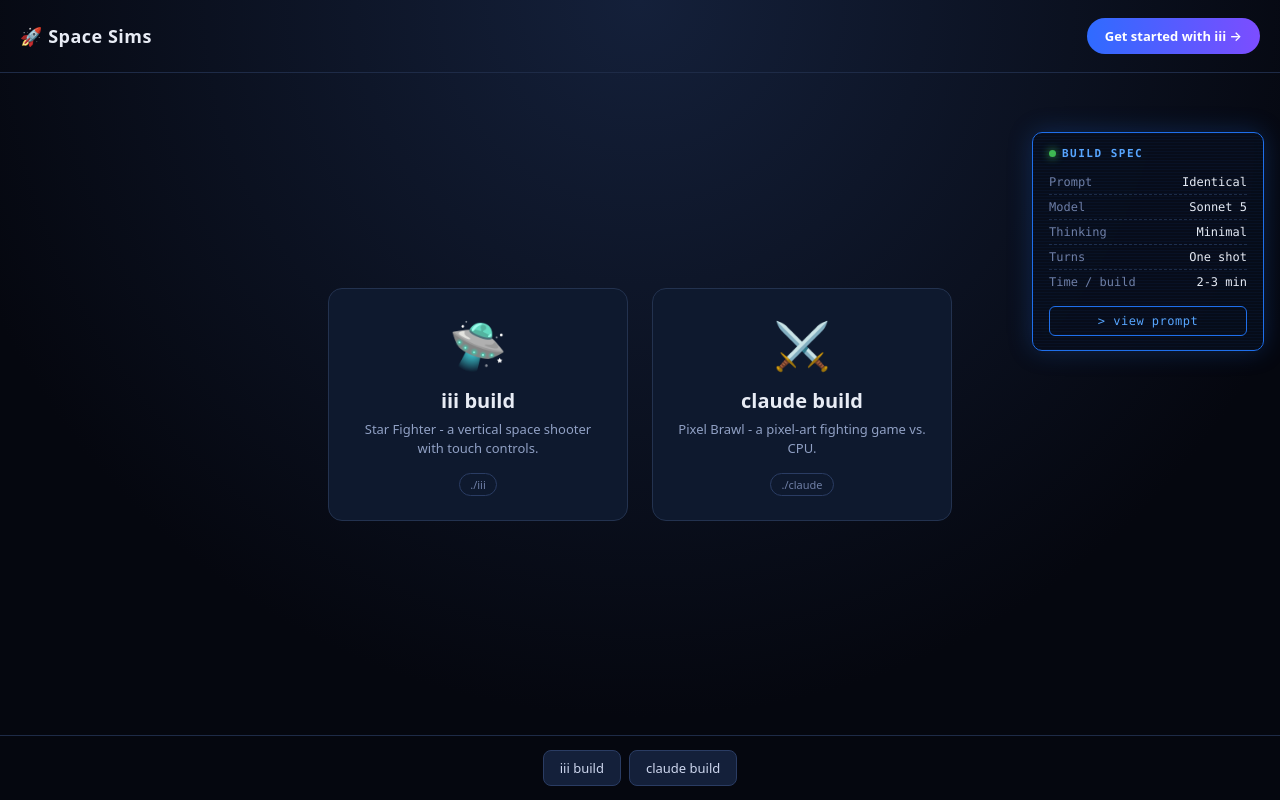
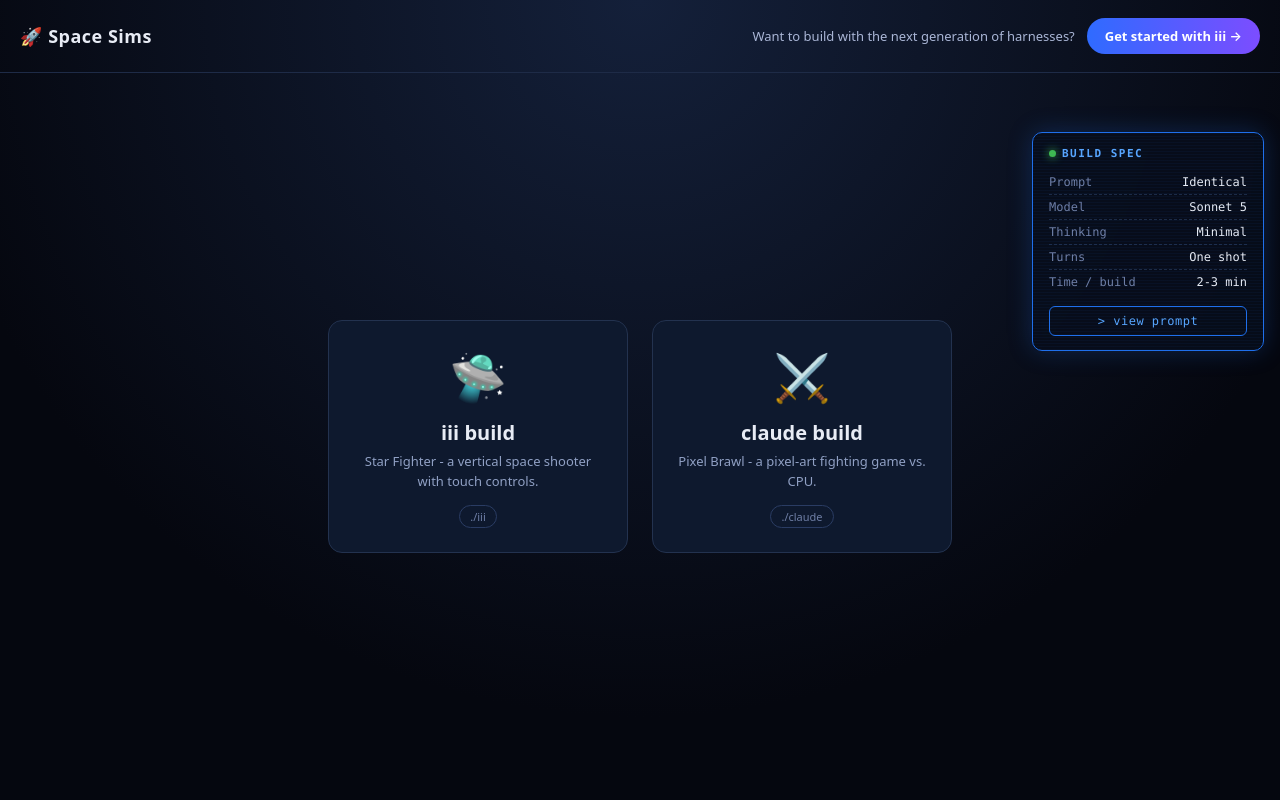
Before and after one commit to iii-hq/demos, a website: page space/index.html in a window 1280 px wide. Drawn offline with Linux system fonts and the light colour scheme.

Commit message:
Restore CTA tagline in nav; show switcher directly under game while playing

```diff
--- a/space/index.html
+++ b/space/index.html
@@ -169,16 +169,27 @@
         transform: translateY(-2px);
         box-shadow: 0 8px 24px rgba(124, 77, 255, 0.4);
       }
-      .header-cta {
+      .nav-cta {
         margin-left: auto;
+        display: flex;
+        align-items: center;
+        gap: 12px;
+        flex-wrap: wrap;
+        justify-content: flex-end;
+      }
+      .nav-cta span {
+        font-size: 13px;
+        color: #aab6d6;
       }
       /* Switcher bar (below the game window) */
       #switcher-bar {
-        display: flex;
+        display: none;
         justify-content: center;
         gap: 8px;
-        padding: 14px;
-        border-top: 1px solid #1e2b47;
+        padding: 12px;
+      }
+      body.playing #switcher-bar {
+        display: flex;
       }
       #cta-banner {
         width: 100%;
@@ -342,13 +353,16 @@
   <body>
     <header>
       <h1>🚀 Space Sims</h1>
+      <div class="nav-cta">
+        <span>Want to build with the next generation of harnesses?</span>
         <a
-        class="cta-link header-cta"
+          class="cta-link"
           href="https://iii.dev/docs/install"
           target="_blank"
           rel="noopener"
           >Get started with iii →</a
         >
+      </div>
     </header>
 
     <div id="chooser">
@@ -447,6 +461,7 @@ Phase 6 - Polish and ship
         if (!GAMES[game]) return;
         chooser.style.display = "none";
         stage.style.display = "block";
+        document.body.classList.add("playing");
         loading.style.display = "flex";
 
         // Dynamically (re)create the iframe so each build starts fresh.
```
Lines whose indentation alone changed are shown as unchanged.
